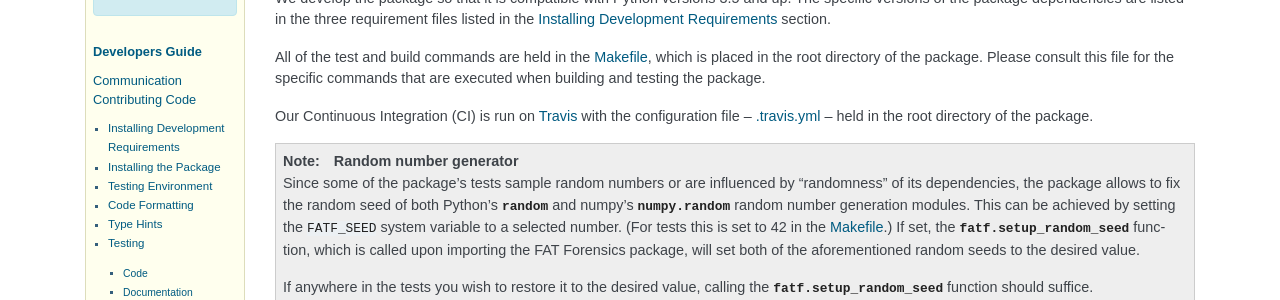
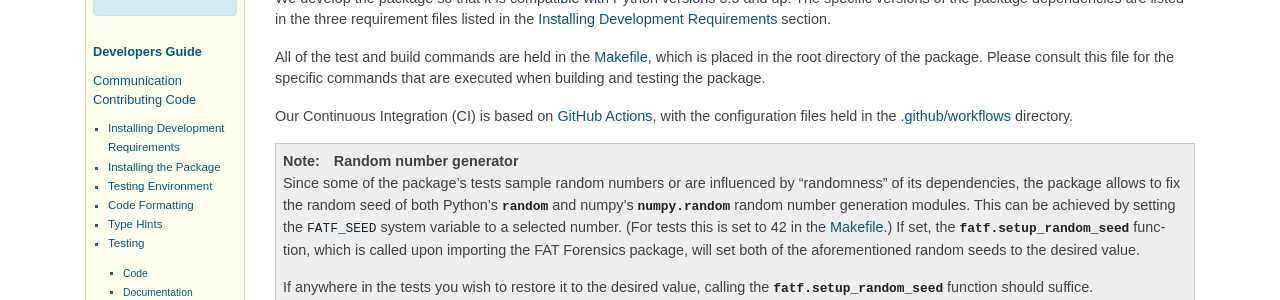
Before and after one commit to fat-forensics/fat-forensics, a Sphinx documentation site: the page built from doc/development.rst, in a window 1280 px wide and 900 px high, scrolled down 1215 px. Shown: the part 152-452 px from the top of the window. Built offline with Sphinx 7.4.7, drawn with Linux system fonts in a browser that asks for light colours; pages that are not in the unit, such as notebooks, are missing from menus; comment, search, counter and statistics services are not loaded; some of the changed text lies outside the part shown.

Commit message:
Migrate from Travis CI to GitHub Actions (#37)
* Migrate Travis CI to GitHub Actions
* GitHub Actions syntax fix
* GitHub Actions code checkout fix
* GitHub Actions linebreak fix
* GitHub Actions Python 3.9-dev --> 3.9
* GitHub Actions full matrix & fail slow
* Tests matplotlib version pin
* Test fix
* scikit-learn version pin and code linting
* scikit-learn version pin
* matplotlib version pin
* Version cap
* Test only with Python 3.5 and 3.6
* GitHub Actions secret fix

```diff
--- a/doc/development.rst
+++ b/doc/development.rst
@@ -107,8 +107,8 @@ All of the test and build commands are held in the Makefile_, which is placed
 in the root directory of the package. Please consult this file for the specific
 commands that are executed when building and testing the package.
 
-Our Continuous Integration (CI) is run on Travis_ with the configuration file
--- `.travis.yml`_ -- held in the root directory of the package.
+Our Continuous Integration (CI) is based on `GitHub Actions`_, with the
+configuration files held in the `.github/workflows`_ directory.
 
 .. note:: **Random number generator**
 
@@ -125,8 +125,8 @@ Our Continuous Integration (CI) is run on Travis_ with the configuration file
    calling the :func:`fatf.setup_random_seed` function should suffice.
 
 .. _Makefile: https://github.com/fat-forensics/fat-forensics/blob/master/Makefile
-.. _Travis: https://travis-ci.com/fat-forensics/fat-forensics
-.. _`.travis.yml`: https://github.com/fat-forensics/fat-forensics/blob/master/.travis.yml
+.. _`GitHub Actions`: https://github.com/fat-forensics/fat-forensics/actions
+.. _`.github/workflows`: https://github.com/fat-forensics/fat-forensics/tree/master/.github/workflows
 
 .. _developers_guide_code_formatting:
 
@@ -269,7 +269,9 @@ Step by Step Guide
 ==================
 
 To summarise, the following commands should be executed to fully test the
-package (cf. `.travis.yml`_ for more details):
+package (cf. `.github/workflows/tests.yml`_ for more details):
+
+.. _`.github/workflows/tests.yml`: https://github.com/fat-forensics/fat-forensics/tree/master/.github/workflows/tests.yml
 
 .. code-block:: bash
 
--- a/doc/getting_started/structure.rst
+++ b/doc/getting_started/structure.rst
@@ -161,6 +161,6 @@ please consult the following parts of the documentation:
 * :ref:`transparency how to guides <how_to_transparency>` and
 * :mod:`fatf.transparency` module API documentation.
 
-.. _tested: https://travis-ci.com/fat-forensics/fat-forensics
+.. _tested: https://github.com/fat-forensics/fat-forensics/actions/workflows/tests.yml
 .. _Binder: https://mybinder.org/v2/gh/fat-forensics/fat-forensics-doc/master?filepath=notebooks
 .. _`Plotly's Dash`: https://plotly.com/dash
--- a/requirements-aux.txt
+++ b/requirements-aux.txt
@@ -1,2 +1,2 @@
-matplotlib>=3.0.0
-scikit-learn>=0.19.2
+matplotlib>=3.0.0,<=3.2.2
+scikit-learn>=0.19.2,<=0.21.3
--- a/requirements-dev.txt
+++ b/requirements-dev.txt
@@ -1,5 +1,6 @@
 codecov==2.1.0
 flake8==3.8.1
+isort<=4.3.21
 mypy==0.770
 nbval==0.9.1
 numpydoc==0.8.0
```
Also changed, not shown: README.rst (+5 -3 lines), .travis.yml (deleted), 7 other files.
